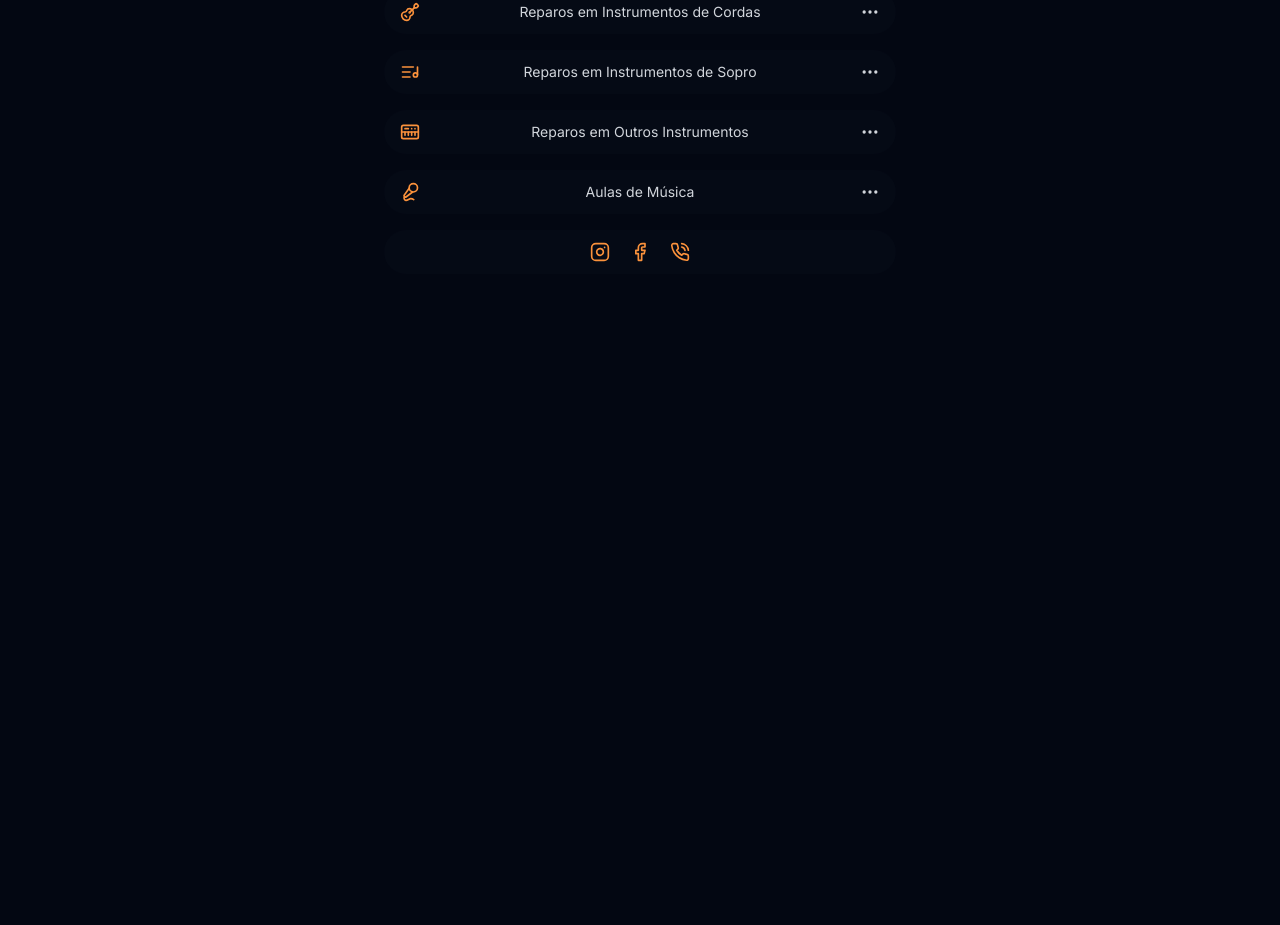
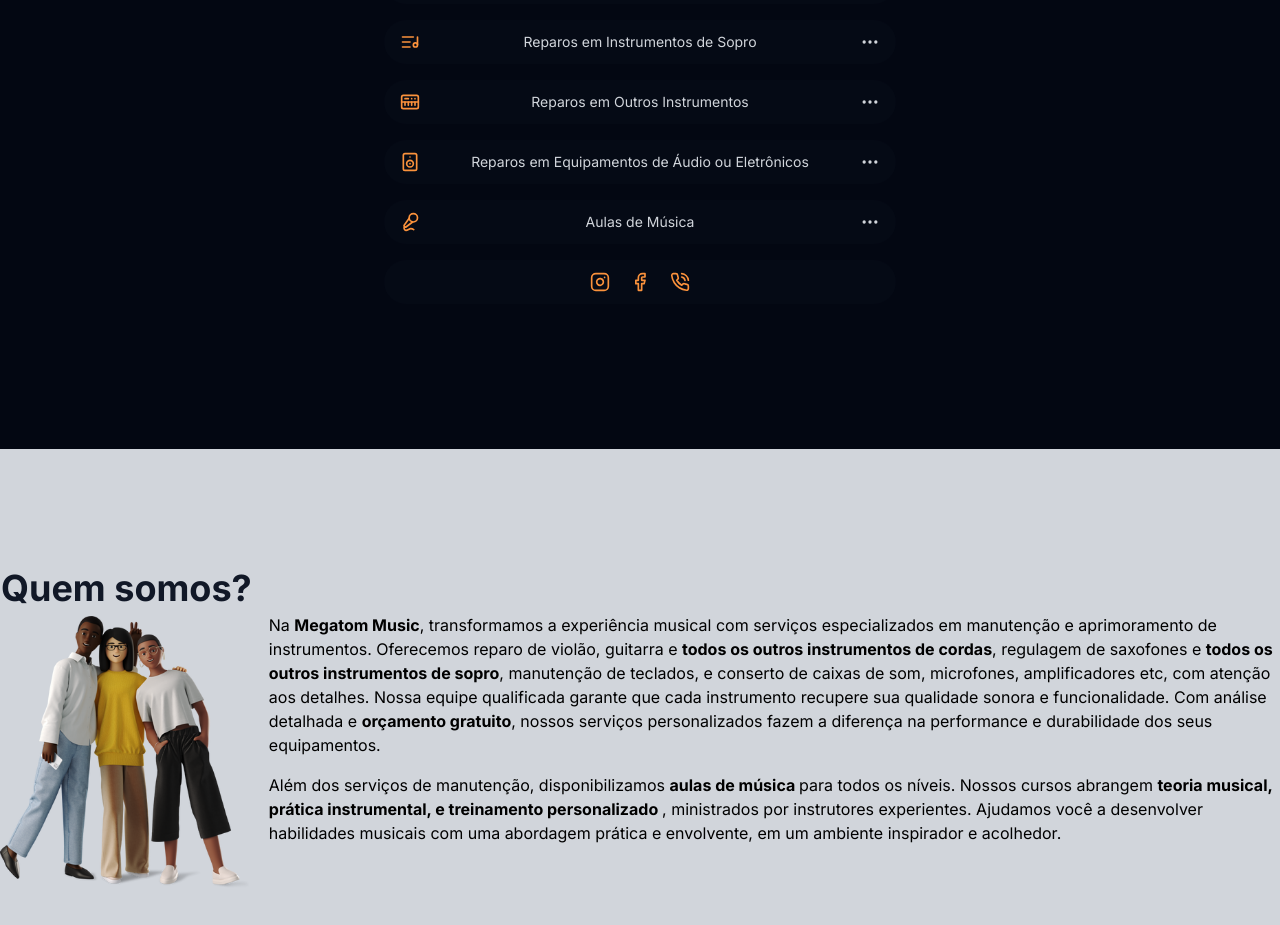
Before and after one commit to viniciosragazzidev/megatommusic, a Next.js app: page / in a window 1280 px wide. Shown: the part 351-1276 px from the top of the page. Before the commit the page ends 800 px from the top, so only its background shows below. Built offline with nearby package versions, Linux system fonts and the light colour scheme.

Commit message:
first commit

```diff
--- a/src/app/components/sidebar.tsx
+++ b/src/app/components/sidebar.tsx
@@ -9,22 +9,22 @@ const Sidebar = () => {
     <>
       <span
         onClick={() => setOpen(!open)}
-        className="absolute top-0 right-4 py-3 cursor-pointer"
+        className="absolute top-0 right-8 py-3 cursor-pointer"
       >
         <Menu className="text-orange-400" />
       </span>
 
       <div
-        className={`fixed w-screen h-screen top-0 left-0  backdrop-blur-sm bg-black/5 ${
+        className={`fixed w-screen h-screen top-0 left-0  backdrop-blur-sm  bg-black/40 ${
           open ? "block" : "hidden"
         }`}
       >
         <aside
-          className={`w-80 h-full bg-gray-950 shadow-lg shadow-gray-900/50 absolute top-0 right-0 translate-to-0  `}
+          className={`w-80 h-full border-l-4 border-orange-400 bg-gray-950 shadow-lg shadow-gray-900/50 absolute top-0 right-0 translate-to-0  `}
         >
           <span>
             <X
-              className="text-orange-400 absolute right-2 top-2 cursor-pointer"
+              className="text-orange-400 absolute right-5 top-2 cursor-pointer"
               onClick={() => setOpen(!open)}
             />
           </span>
--- a/src/app/layout.tsx
+++ b/src/app/layout.tsx
@@ -21,7 +21,7 @@ export default function RootLayout({
   return (
     <html lang="pt-br">
       <body className={`${inter.className} w-full h-full bg-gray-950`}>
-        <div className="fixed max-lg:hidden top-0 left-0 right-0 w-screen py-3  px-2 flex justify-center gap-2 items-center">
+        <div className="fixed bg-gray-950 max-lg:hidden top-0 left-0 right-0 w-screen py-3  px-2 flex justify-center gap-2 items-center">
           <Link
             href={`https://www.google.com/maps/place/Megatom+Music+-+Luthier+e+Eletr%C3%B4nica+%2F+Aulas+de+Musica+e+Canto/@-22.7610703,-43.4494502,17z/data=!3m1!4b1!4m6!3m5!1s0x9967d4836b7ec3:0x38e88f73e261a805!8m2!3d-22.7610703!4d-43.4468753!16s%2Fg%2F11rnd061kt?entry=ttu&g_ep=EgoyMDI0MDgyOC4wIKXMDSoASAFQAw%3D%3D`}
             className="text-gray-300 text-sm  flex items-center gap-1"
@@ -42,9 +42,9 @@ export default function RootLayout({
           >
             <Phone className="w-4 h-4 text-orange-400" /> (21) 9 8337-3765
           </Link>
+          <Sidebar />
         </div>
 
-        <Sidebar />
         {children}
       </body>
     </html>
--- a/src/app/page.tsx
+++ b/src/app/page.tsx
@@ -1,6 +1,8 @@
 import Image from "next/image";
 import Logo from "../../public/Megatom.svg";
+import About from "../../public/about.png";
 import {
+  Dot,
   Ellipsis,
   Facebook,
   Guitar,
@@ -9,11 +11,13 @@ import {
   ListMusic,
   MicVocal,
   PhoneCall,
+  Speaker,
 } from "lucide-react";
 import Link from "next/link";
 export default function Home() {
   return (
-    <main className="w-screen h-screen flex justify-center">
+    <div className="  bg-gray-950 overflow-x-hidden">
+      <div className="w-full h-screen flex justify-center">
         <div className="container w-full h-full py-8 max-sm:px-2 flex flex-col gap-4 justify-center items-center">
           <header className="text-center flex flex-col gap-2 items-center">
             <h1 className="text-2xl font-bold text-gray-200 uppercase">
@@ -47,7 +51,11 @@ export default function Home() {
                 Outros Instrumentos
                 <Ellipsis className="w-5 h-5 text-gray-300" />
               </li>
-
+              <li className="text-gray-300 text-sm  w-full flex justify-between px-4 items-center py-3 rounded-full bg-gray-900/20">
+                <Speaker className="w-5 h-5 text-orange-400" /> Reparos em
+                Equipamentos de Áudio ou Eletrônicos
+                <Ellipsis className="w-5 h-5 text-gray-300" />
+              </li>
               <li className="text-gray-300 text-sm  w-full flex justify-between px-4 items-center py-3 rounded-full bg-gray-900/20">
                 <MicVocal className="w-5 h-5 text-orange-400" /> Aulas de Música
                 <Ellipsis className="w-5 h-5 text-gray-300" />
@@ -69,6 +77,54 @@ export default function Home() {
             </ul>
           </nav>
         </div>
-    </main>
+      </div>
+      <div className="w-full h-[70vh] flex justify-center bg-gray-300">
+        <div className="container w-full h-full py-8 max-sm:px-2 flex  gap-4 justify-center items-center">
+          <div className="flex flex-col items-center gap-2">
+            <h1 className="text-4xl font-bold text-gray-900 flex items-center ">
+              Quem somos?
+            </h1>
+            <Image src={About} className="w-80" alt="Megatom Music" />
+          </div>
+
+          <div className="w-full flex flex-col gap-4 ">
+            <p>
+              Na <span className="font-bold">Megatom Music</span>, transformamos
+              a experiência musical com serviços especializados em manutenção e
+              aprimoramento de instrumentos. Oferecemos reparo de violão,
+              guitarra e{" "}
+              <span className="font-bold">
+                todos os outros instrumentos de cordas
+              </span>
+              , regulagem de saxofones e{" "}
+              <span className="font-bold">
+                todos os outros instrumentos de sopro
+              </span>
+              , manutenção de teclados, e conserto de caixas de som, microfones,
+              amplificadores etc, com atenção aos detalhes. Nossa equipe
+              qualificada garante que cada instrumento recupere sua qualidade
+              sonora e funcionalidade. Com análise detalhada e{" "}
+              <span className="font-bold">orçamento gratuito</span>, nossos
+              serviços personalizados fazem a diferença na performance e
+              durabilidade dos seus equipamentos.
+            </p>
+
+            <p>
+              Além dos serviços de manutenção, disponibilizamos{" "}
+              <span className="font-bold"> aulas de música </span>
+              para todos os níveis. Nossos cursos abrangem{" "}
+              <span className="font-bold">
+                {" "}
+                teoria musical, prática instrumental, e treinamento
+                personalizado{" "}
+              </span>
+              , ministrados por instrutores experientes. Ajudamos você a
+              desenvolver habilidades musicais com uma abordagem prática e
+              envolvente, em um ambiente inspirador e acolhedor.
+            </p>
+          </div>
+        </div>
+      </div>
+    </div>
   );
 }
```
Also changed, not shown: public/about.png (added). Lines whose indentation alone changed are shown as unchanged.
